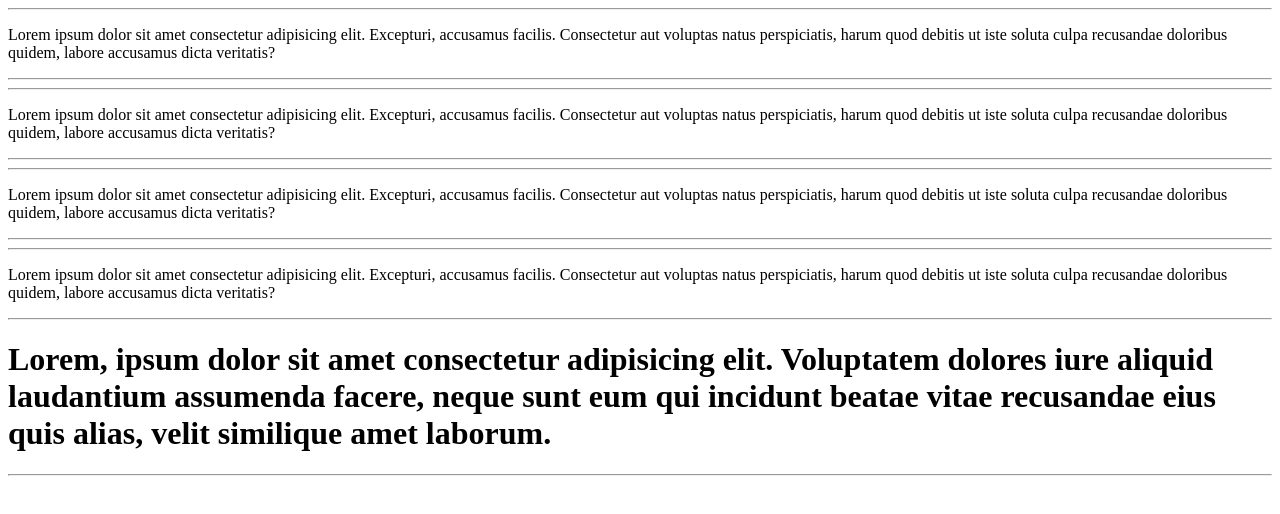
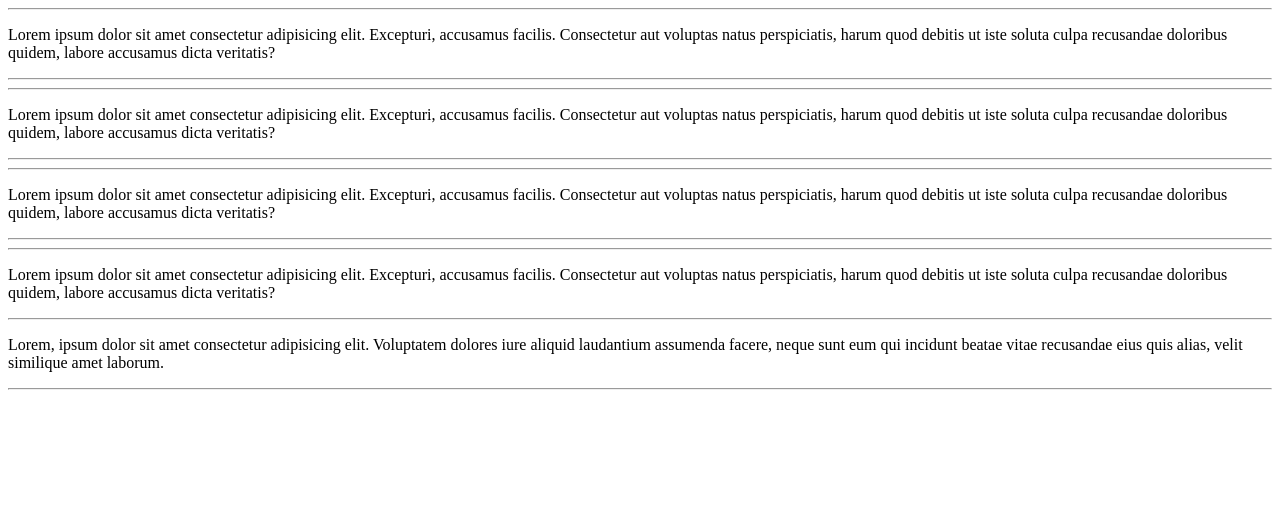
Before and after one commit to YudiSSC/TesteProjeto, a plain HTML site: page sitexemplo/index.html in a window 1280 px wide. Drawn offline with Linux system fonts and the light colour scheme.

Commit message:
Update index.html

```diff
--- a/sitexemplo/index.html
+++ b/sitexemplo/index.html
@@ -18,7 +18,7 @@
         <hr>
     <P>Lorem ipsum dolor sit amet consectetur adipisicing elit. Excepturi, accusamus facilis. Consectetur aut voluptas natus perspiciatis, harum quod debitis ut iste soluta culpa recusandae doloribus quidem, labore accusamus dicta veritatis?</P>
     <hr>
-    <h1>Lorem, ipsum dolor sit amet consectetur adipisicing elit. Voluptatem dolores iure aliquid laudantium assumenda facere, neque sunt eum qui incidunt beatae vitae recusandae eius quis alias, velit similique amet laborum.</h1>
+    <p>Lorem, ipsum dolor sit amet consectetur adipisicing elit. Voluptatem dolores iure aliquid laudantium assumenda facere, neque sunt eum qui incidunt beatae vitae recusandae eius quis alias, velit similique amet laborum.</p>
     <hr>
 </body>
 </html>
```
